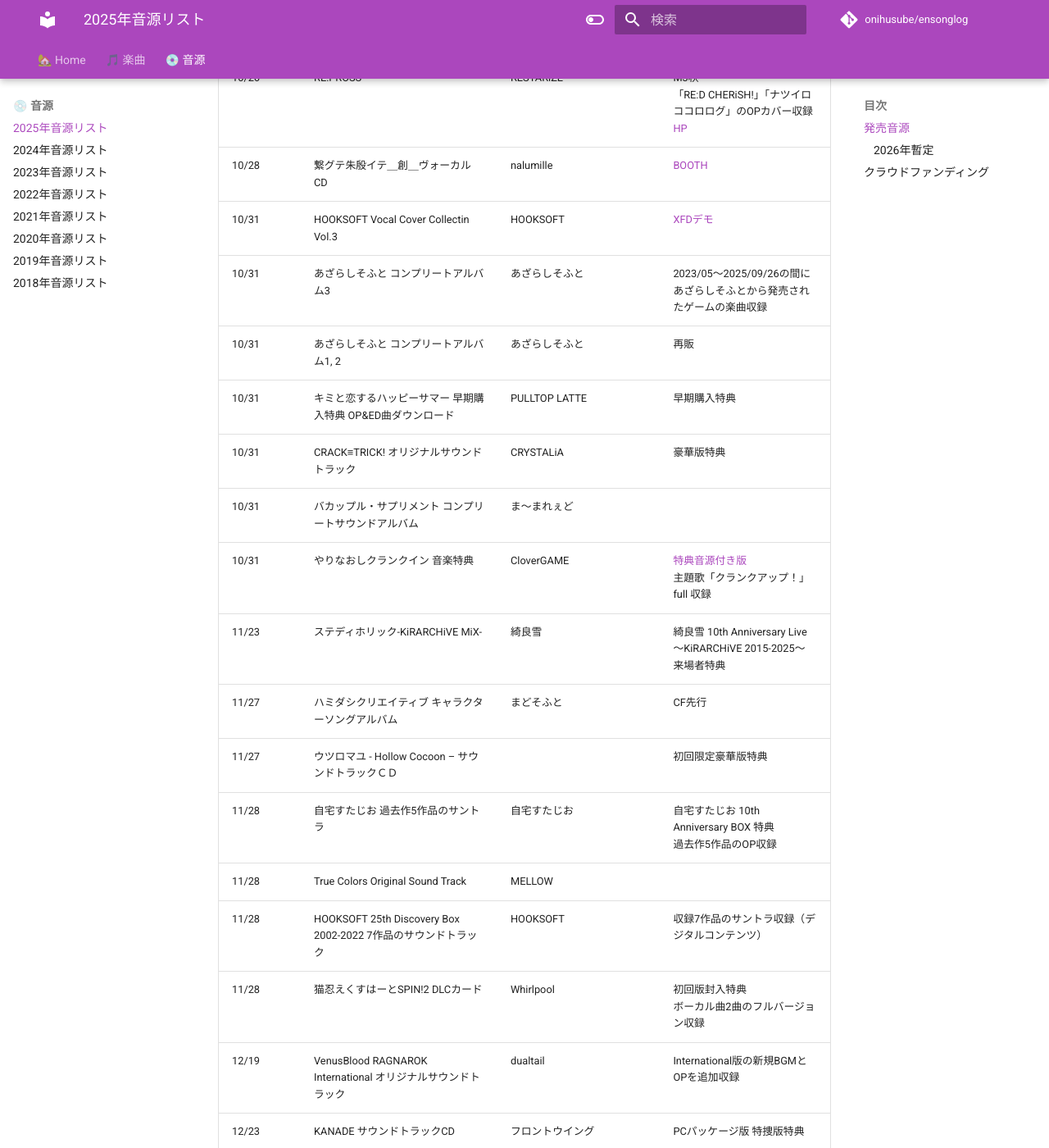
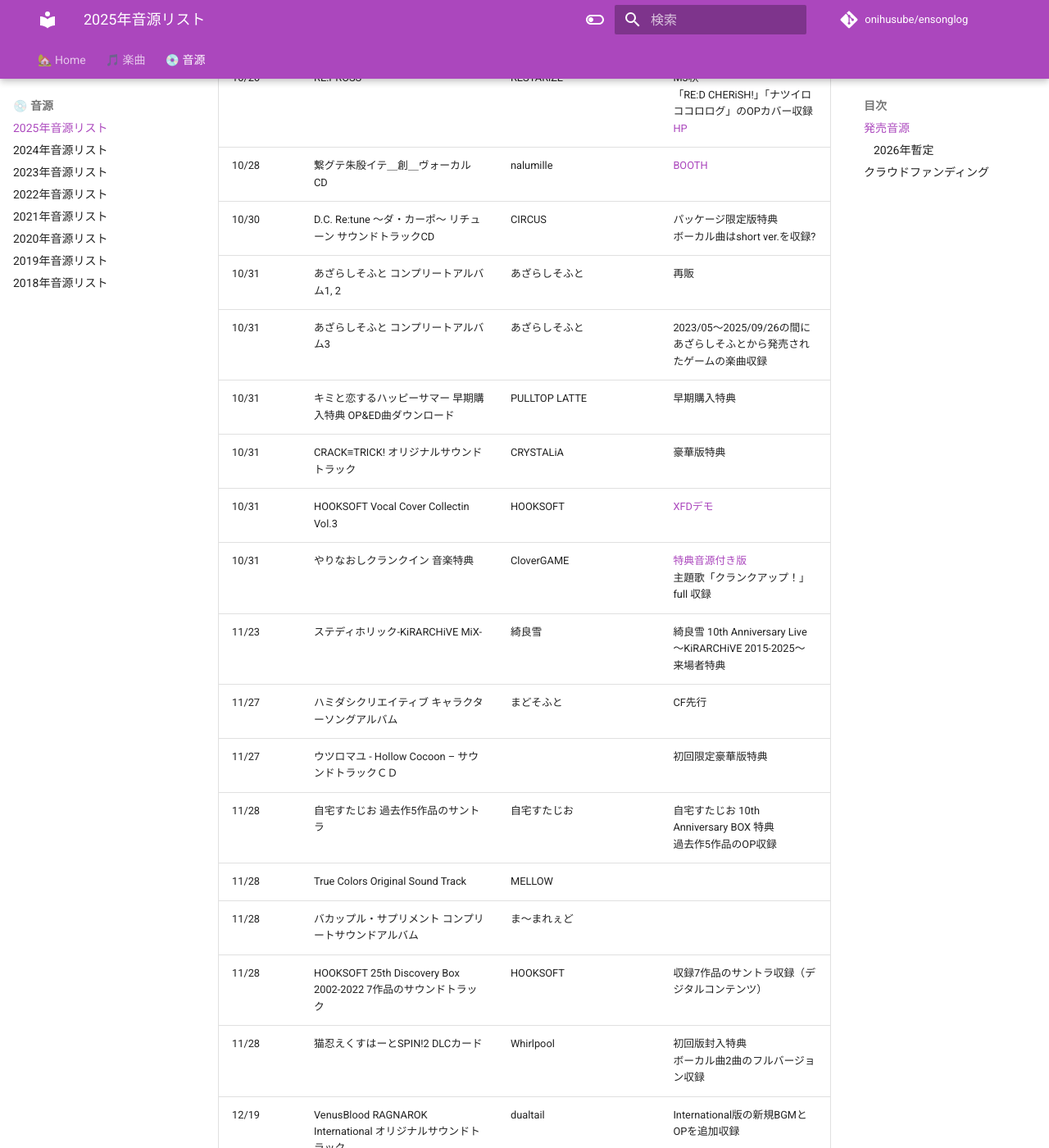
Before and after one commit to onihusube/ensonglog, an MkDocs documentation site: the page built from docs/2025/音源.md, in a window 1280 px wide and 1400 px high, scrolled down 13883 px. Shown: the whole window at 82% size. Built offline with MkDocs 1.6.1 and Material for MkDocs 9.7.7, drawn with Linux system fonts in a browser that asks for light colours; comment, search, counter and statistics services are not loaded.

Commit message:
D.C. Re:tune追加と並べ替え

```diff
--- a/docs/2025/音源.md
+++ b/docs/2025/音源.md
@@ -196,18 +196,19 @@
 | 10/26 | CircusLand I 〜ボーカルアルバム〜 | miru | M3秋 </br> [BOOTH](https://synchronistmusik.booth.pm/items/7584596) </br> 発掘在庫の放出 |
 | 10/26 | RE:PROSS | RESTARiZE | M3秋 </br> 「RE:D CHERiSH!」「ナツイロココロログ」のOPカバー収録 </br> [HP](https://repross.tumblr.com/) |
 | 10/28 | 繋グテ朱殷イテ＿創＿ヴォーカルCD | nalumille | [BOOTH](https://nalumille.booth.pm/items/7544790) |
-| 10/31 | HOOKSOFT Vocal Cover Collectin Vol.3 | HOOKSOFT | [XFDデモ](https://www.youtube.com/watch?v=EmZaEyD7XFM) |
+| 10/30 | D.C. Re:tune ～ダ・カーポ～ リチューン サウンドトラックCD | CIRCUS | パッケージ限定版特典 </br> ボーカル曲はshort ver.を収録? |
+| 10/31 | あざらしそふと コンプリートアルバム1, 2 | あざらしそふと | 再販 |
 | 10/31 | あざらしそふと コンプリートアルバム3 | あざらしそふと | 2023/05～2025/09/26の間にあざらしそふとから発売されたゲームの楽曲収録 |
-| 10/31 | あざらしそふと コンプリートアルバム1, 2 | あざらしそふと | 再販 |
 | 10/31 | キミと恋するハッピーサマー 早期購入特典 OP&ED曲ダウンロード | PULLTOP LATTE | 早期購入特典 |
 | 10/31 | CRACK≡TRICK! オリジナルサウンドトラック | CRYSTALiA | 豪華版特典 |
-| 10/31 | バカップル・サプリメント コンプリートサウンドアルバム | ま～まれぇど |  |
+| 10/31 | HOOKSOFT Vocal Cover Collectin Vol.3 | HOOKSOFT | [XFDデモ](https://www.youtube.com/watch?v=EmZaEyD7XFM) |
 | 10/31 | やりなおしクランクイン 音楽特典 | CloverGAME | [特典音源付き版](https://www.dlsite.com/pro/work/=/product_id/VJ01004910.html) </br> 主題歌「クランクアップ！」full 収録|
 | 11/23 | ステディホリック-KiRARCHiVE MiX- | 綺良雪 | 綺良雪 10th Anniversary Live ～KiRARCHiVE 2015-2025～ 来場者特典 |
 | 11/27 | ハミダシクリエイティブ キャラクターソングアルバム | まどそふと | CF先行 |
 | 11/27 | ウツロマユ - Hollow Cocoon – サウンドトラックＣＤ |  | 初回限定豪華版特典 |
 | 11/28 | 自宅すたじお 過去作5作品のサントラ | 自宅すたじお | 自宅すたじお 10th Anniversary BOX 特典 </br> 過去作5作品のOP収録 |
 | 11/28 | True Colors Original Sound Track | MELLOW |  |
+| 11/28 | バカップル・サプリメント コンプリートサウンドアルバム | ま～まれぇど |  |
 | 11/28 | HOOKSOFT 25th Discovery Box 2002-2022 7作品のサウンドトラック | HOOKSOFT | 収録7作品のサントラ収録（デジタルコンテンツ） |
 | 11/28 | 猫忍えくすはーとSPIN!2 DLCカード | Whirlpool | 初回版封入特典 </br> ボーカル曲2曲のフルバージョン収録 |
 | 12/19 | VenusBlood RAGNAROK International オリジナルサウンドトラック | dualtail | International版の新規BGMとOPを追加収録 |
```
